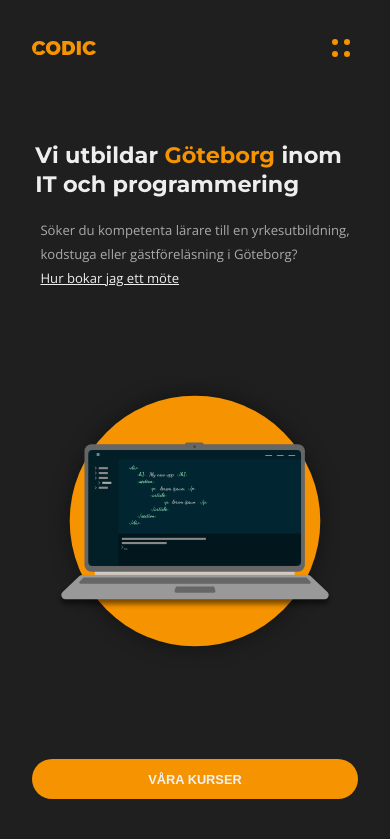
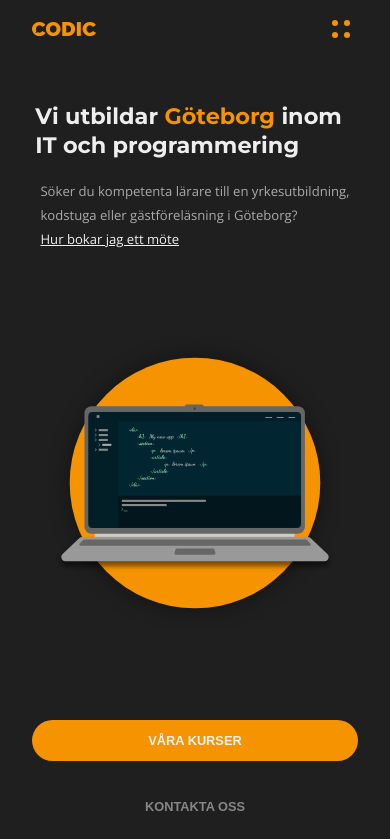
Before and after one commit to CodicEducation/CodicEdu-Website-vue, a Vue app: page / in a window 390 px wide. Shown: the top 839 px of the page. Built offline with nearby package versions, Linux system fonts and the light colour scheme; no server answers; sample sign-in values are in the browser's storage.

Commit message:
Update MobileNavbar.vue

```diff
--- a/src/components/Navigation/MobileNavbar.vue
+++ b/src/components/Navigation/MobileNavbar.vue
@@ -77,7 +77,8 @@ nav {
 
 @media only screen and (max-width: 768px) {
   nav {
-    padding: 2rem;
+    height: 3.6rem;
+    padding: 0rem 2rem;
 
     .logo {
       width: 4rem;
```
